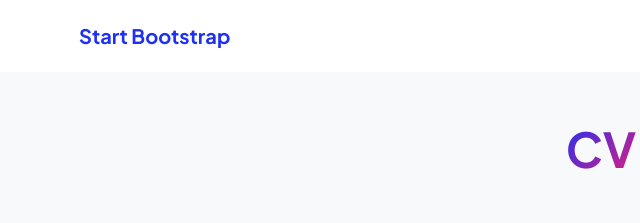
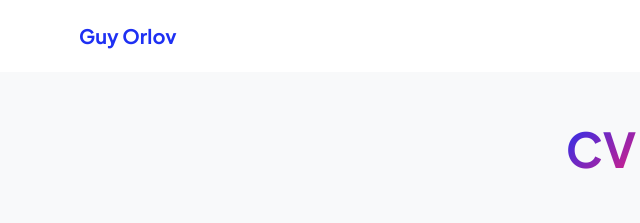
Before and after one commit to GuyOrlov/twositesinone, a plain HTML site: page resume.html in a window 1280 px wide. Shown: the top 223 px of the page, 39-679 px from the left. Drawn offline with nearby package versions, Linux system fonts and the light colour scheme.

Commit message:
Update resume.html

```diff
--- a/resume.html
+++ b/resume.html
@@ -22,7 +22,7 @@
             <!-- Navigation-->
             <nav class="navbar navbar-expand-lg navbar-light bg-white py-3">
                 <div class="container px-5">
-                    <a class="navbar-brand" href="index.html"><span class="fw-bolder text-primary">Start Bootstrap</span></a>
+                    <a class="navbar-brand" href="index.html"><span class="fw-bolder text-primary">Guy Orlov</span></a>
                     <button class="navbar-toggler" type="button" data-bs-toggle="collapse" data-bs-target="#navbarSupportedContent" aria-controls="navbarSupportedContent" aria-expanded="false" aria-label="Toggle navigation"><span class="navbar-toggler-icon"></span></button>
                     <div class="collapse navbar-collapse" id="navbarSupportedContent">
                         <ul class="navbar-nav ms-auto mb-2 mb-lg-0 small fw-bolder">
```
